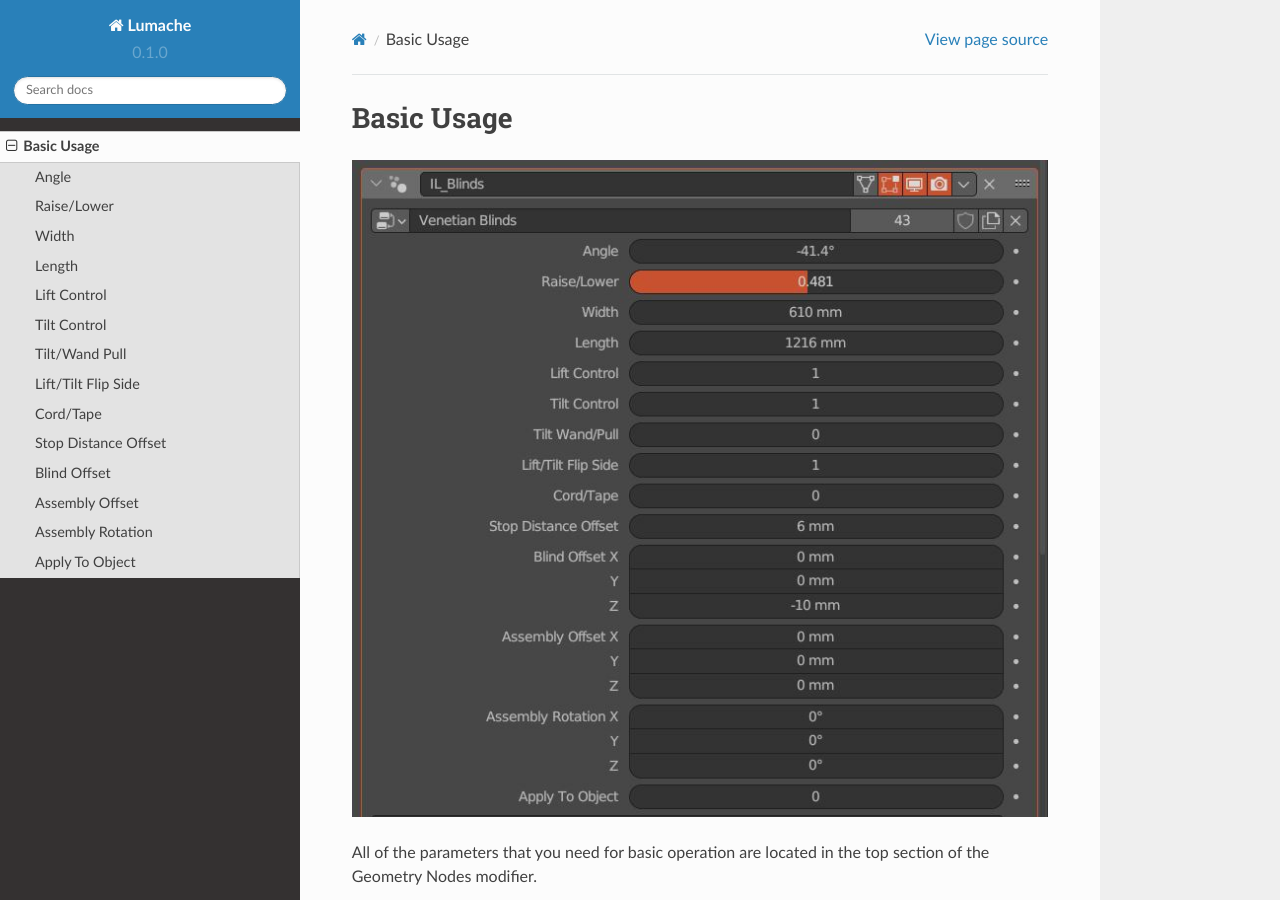
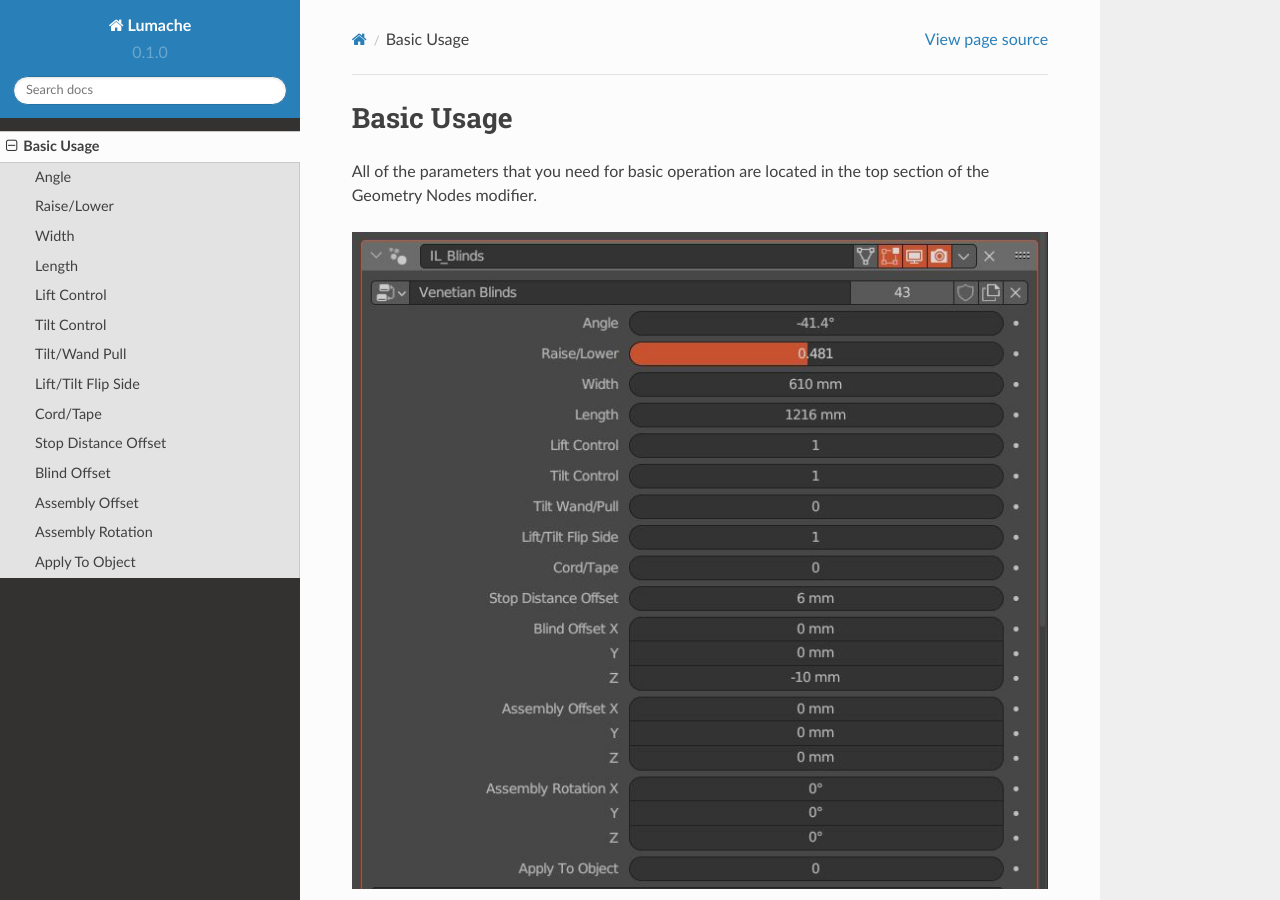
Before and after one commit to imperfectlink/VenetianBlindKit, a Sphinx documentation site: the page built from docs/source/usage.rst, in a window 1280 px wide and 900 px high. Built offline with Sphinx 7.4.7 and the Read the Docs theme 2.0.0, drawn with Linux system fonts in a browser that asks for light colours.

Commit message:
Update usage.rst

```diff
--- a/docs/source/usage.rst
+++ b/docs/source/usage.rst
@@ -1,9 +1,9 @@
 Basic Usage
 ====
 
+All of the parameters that you need for basic operation are located in the top section of the Geometry Nodes modifier.
+
 .. image:: img/BasicUsage.jpg
-
-All of the parameters that you need for basic operation are located in the top section of the Geometry Nodes modifier.
 
 |
 
```
